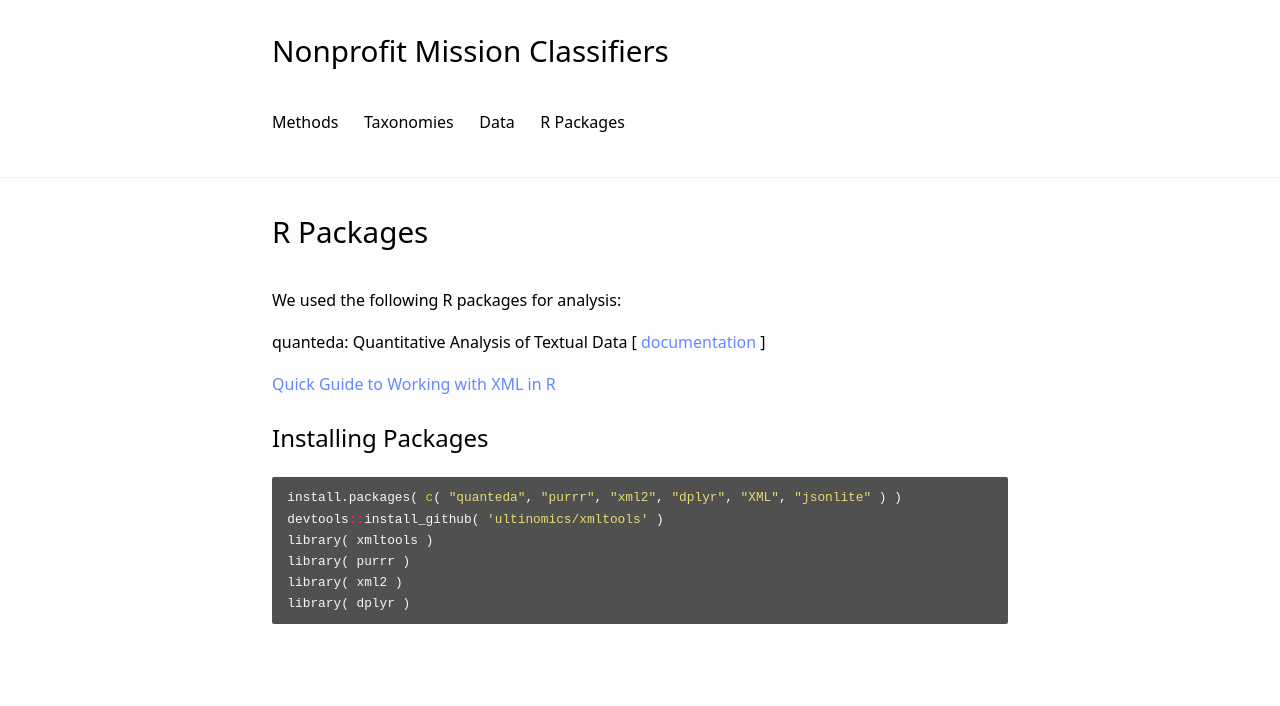
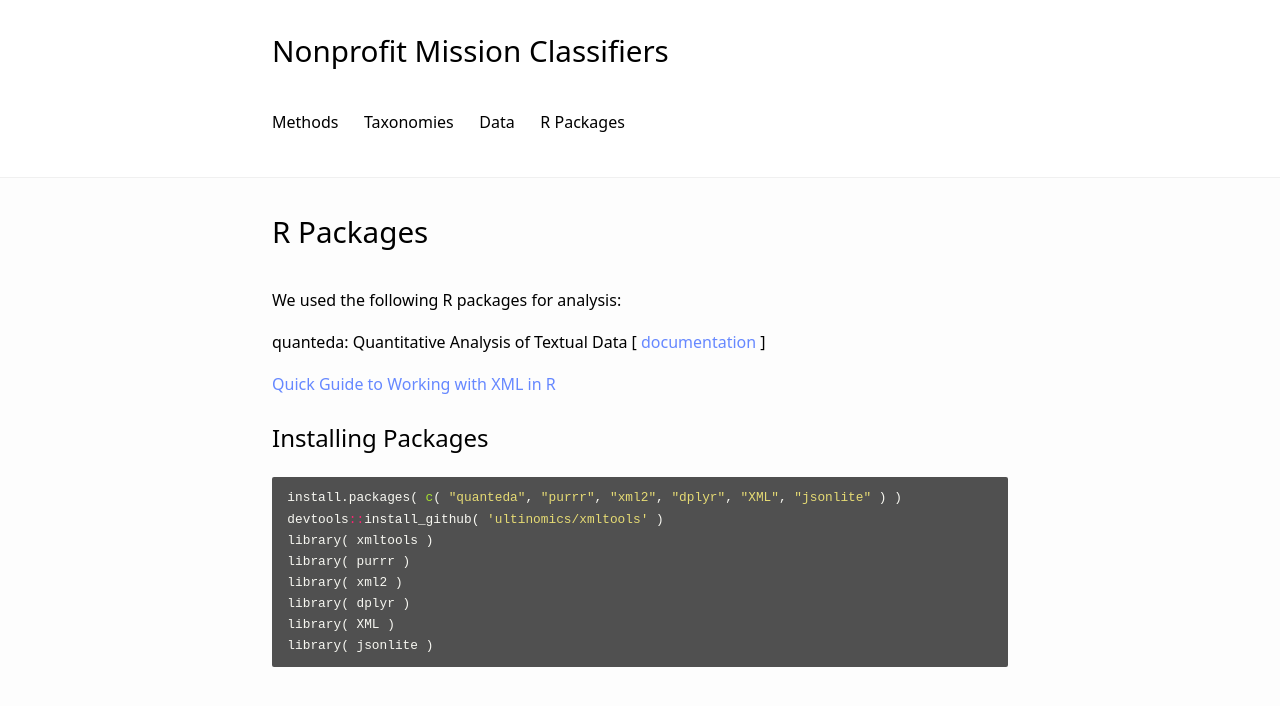
Before and after one commit to Nonprofit-Open-Data-Collective/machine_learning_mission_codes, a Jekyll site: the page built from docs/packages.md, in a window 1280 px wide. Shown: the top 706 px of the page. Built offline with Jekyll 4.4.1, drawn with Linux system fonts in a browser that asks for light colours; our own code applies the rules of GitHub Pages for plain Markdown files.

Commit message:
Update packages.md

````diff
--- a/docs/packages.md
+++ b/docs/packages.md
@@ -20,4 +20,6 @@ library( xmltools )
 library( purrr )
 library( xml2 )
 library( dplyr )
+library( XML )
+library( jsonlite )
 ```
````
